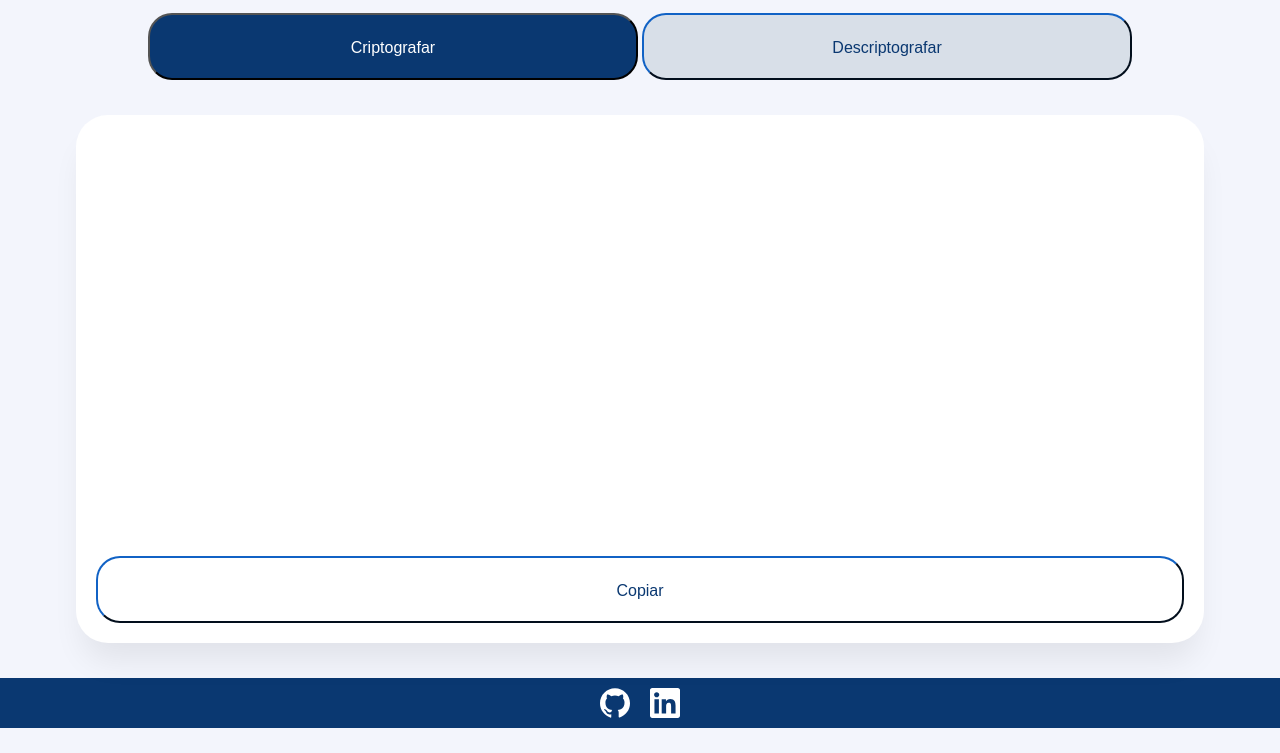
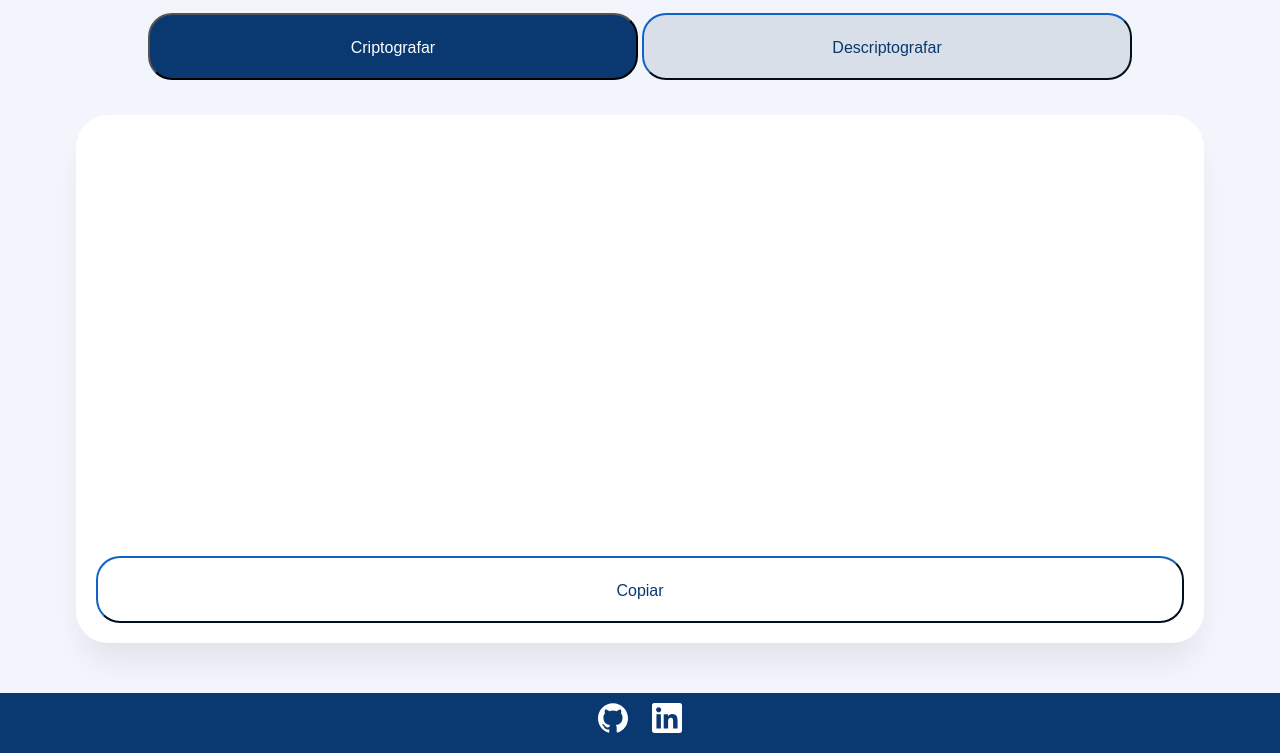
Before and after one commit to raphaelsette/alura-encoder, a plain HTML site: page index.html in a window 1280 px wide. Shown: the part 547-1300 px from the top of the page. Before the commit the page ends 1275 px from the top, so only its background shows below. Drawn offline with Linux system fonts and the light colour scheme.

Commit message:
Melhorias no posicionamento do footer

```diff
--- a/css/style.css
+++ b/css/style.css
@@ -1,8 +1,14 @@
 @import url('https://fonts.googleapis.com/css2?family=Inter&display=swap');
+
+html {
+    position: relative;
+    min-height: 100%;
+}
 
 body {
     background: #F3F5FC;
     font-family: 'Inter', sans-serif;
+    margin-bottom: 100px;
 }
 header {
     display: flex;
@@ -118,23 +124,18 @@ section {
     transform: scale(1.1) rotate(1deg);
 }
 footer {
-    display: flex;
     justify-content: center;
-    height: 50px;
+    height: 60px;
     width: 100%;
     background: #0A3871;
     text-align: center;
-    right: 0;
+    position: absolute;
     bottom: 0;
-    left: 0;
-    margin-top: 25px;
-}
-footer a {
-    width: 30px;
-    padding: 10px;
 }
 .svg-white {
     filter: invert(100%) sepia(100%) saturate(2%) hue-rotate(296deg) brightness(104%) contrast(101%);
+    width: 30px;
+    padding: 10px;
 }
 @media screen and (max-width: 480px) {
     .conteudo-entrada {
@@ -163,7 +164,7 @@ footer a {
         width: 100%;
     }
 }
-@media screen and (max-width: 1307px) {
+@media screen and (max-width: 1365px) {
     .conteudo-entrada {
         padding: 20px;
         margin: auto auto;
```
